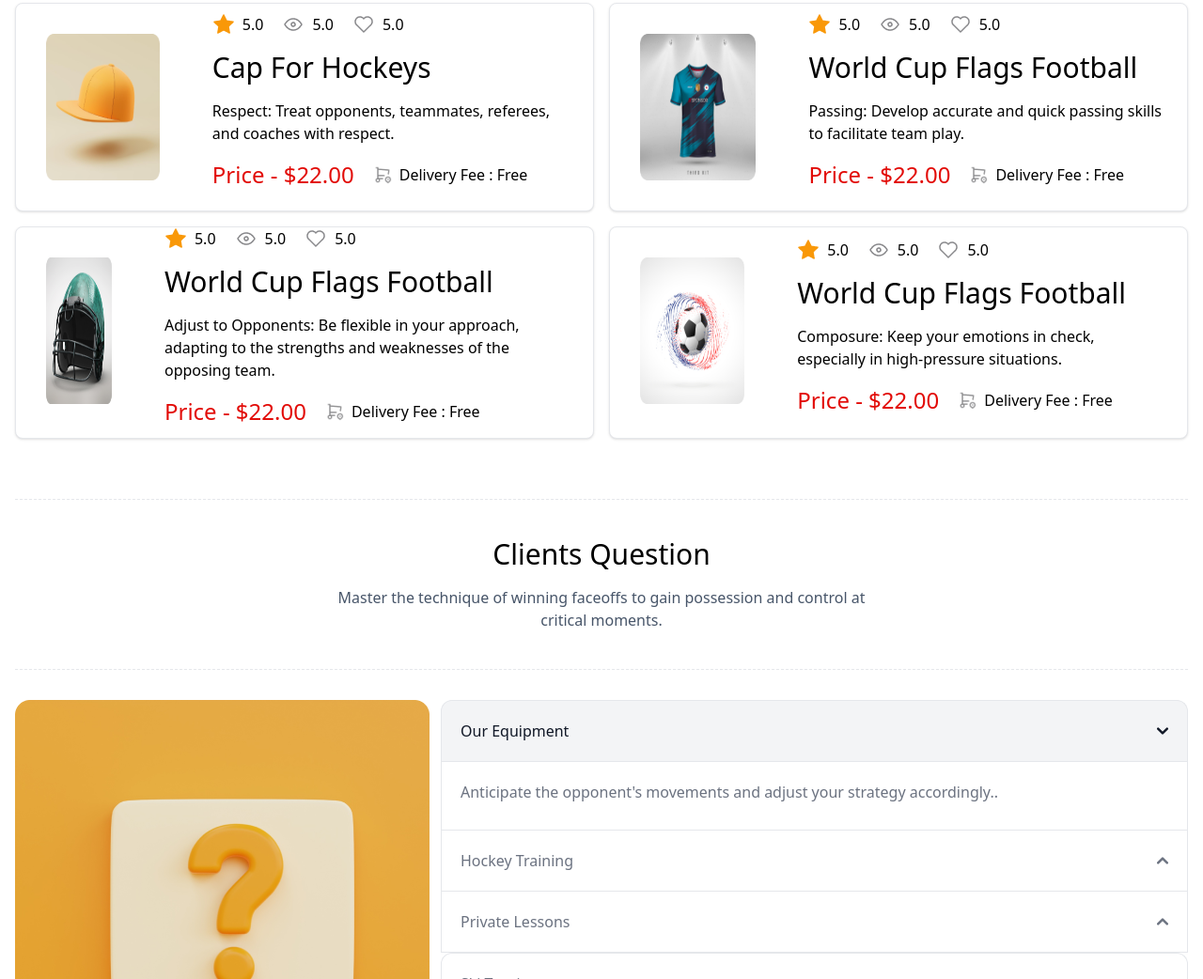
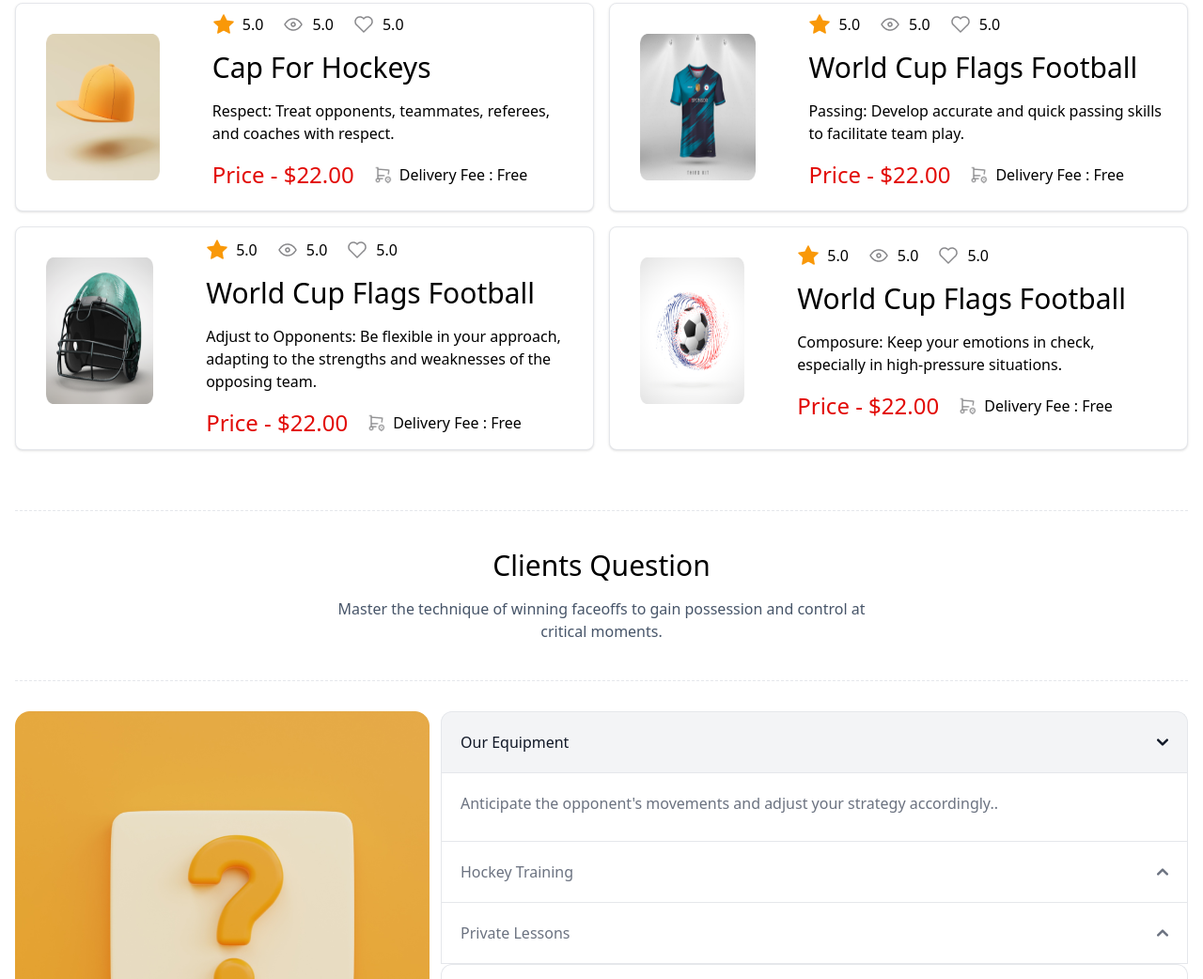
Before and after one commit to bappi12312/Assignment3, a plain HTML site: page index.html in a window 1280 px wide. Shown: the part 2793-3835 px from the top of the page at 94% size. Drawn offline with nearby package versions, Linux system fonts and the light colour scheme.

Commit message:
some problem solved

```diff
--- a/index.html
+++ b/index.html
@@ -447,12 +447,12 @@
   >
     <a href="#">
       <img
-        class=" w-64 h-[190px] md:h-[220px] bg-center md:w-[270px] p-3 md:p-8 rounded-t-lg"
+        class=" w-64 h-[190px] md:h-[220px] bg-center md:w-[400px] p-3 md:p-8 rounded-t-lg"
         src="Images/9.png"
         alt="product image"
       />
     </a>
-    <div class="flex flex-col justify-center gap-4 px-3 lg:px-6 pb-3">
+    <div class="flex flex-col justify-center gap-4 px-3 lg:px-6 pb-3 py-3">
       <div class="flex gap-5">
         <div class="flex gap-2">
           <img src="Images/Frame (3).png" alt="">
```
